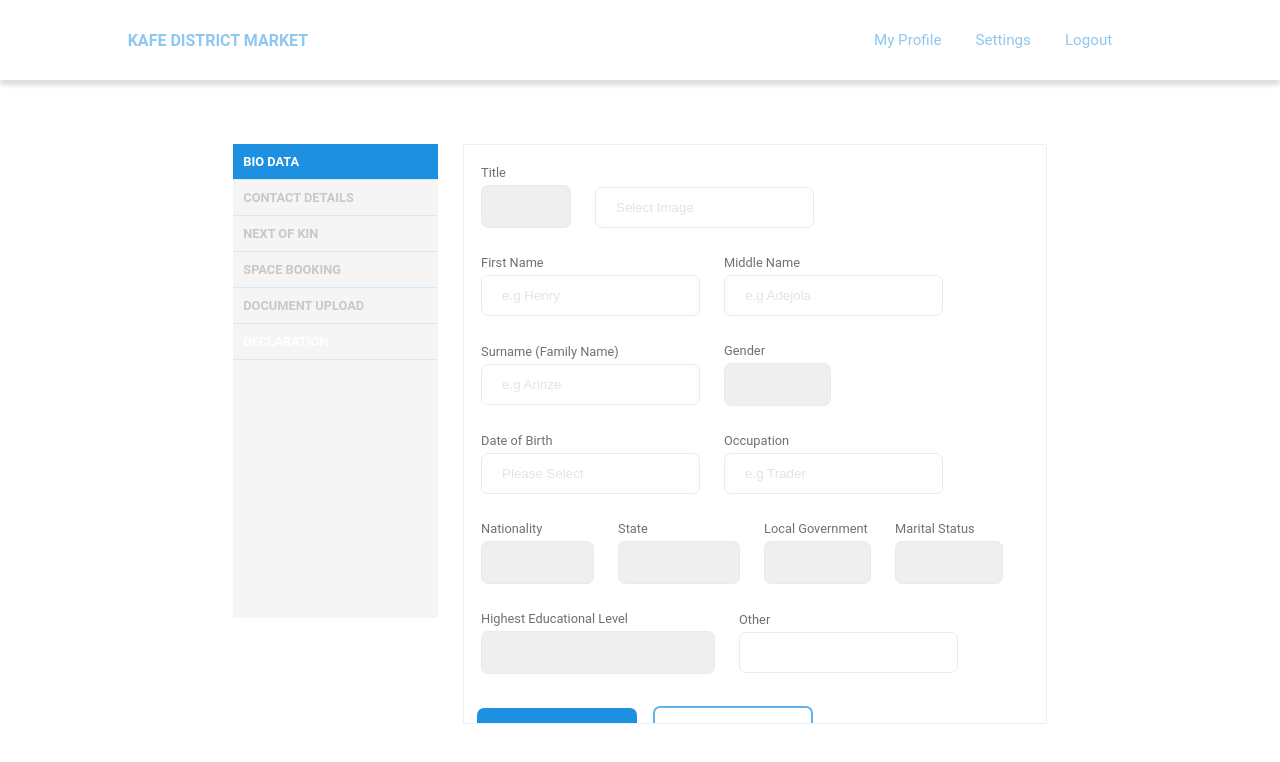
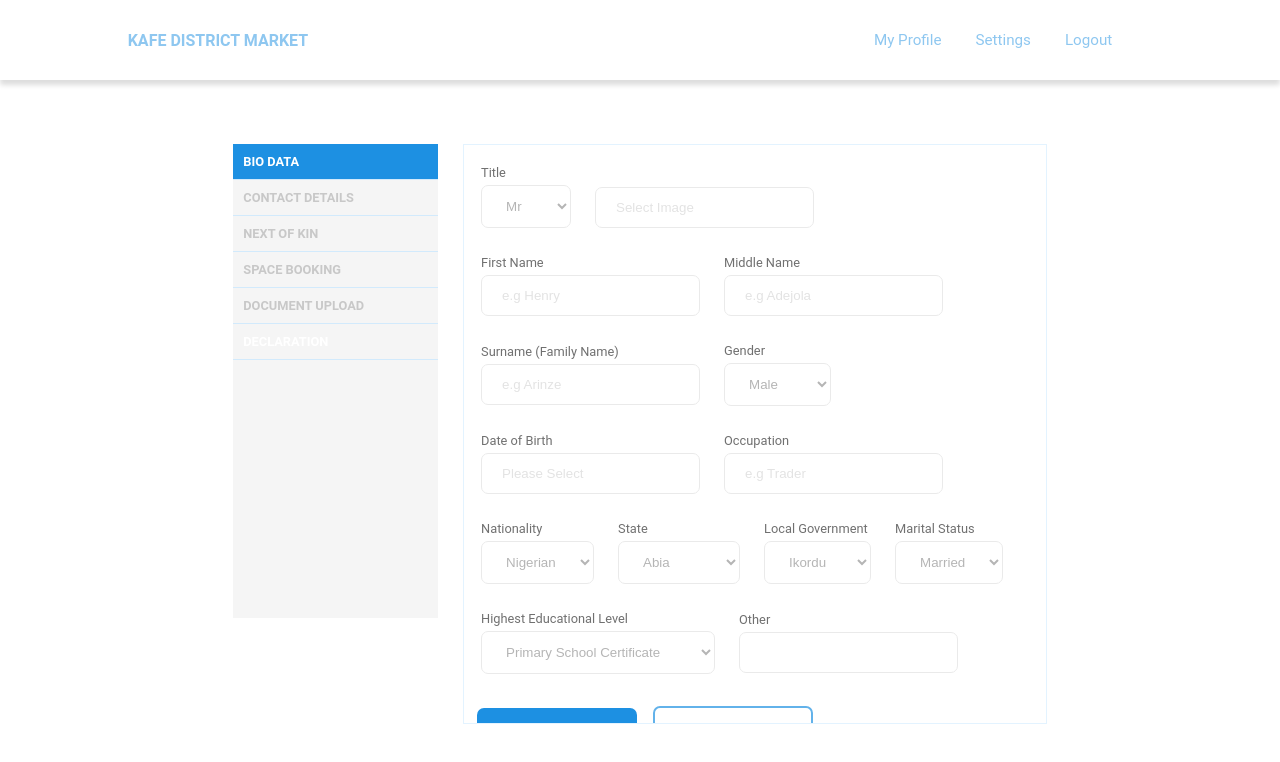
Before and after one commit to Yisola/Kafe-distric-market, a plain HTML site: page page3.html in a window 1280 px wide. Drawn offline with Linux system fonts and the light colour scheme.

Commit message:
select color

```diff
--- a/page3style.css
+++ b/page3style.css
@@ -89,7 +89,8 @@ input:active {
 
 select {
     padding: 12px 20px ;
-    color: transparent;
+    color: #b5b5b5;
+    background-color: #fff;
     outline: none;
     width: 100%;
 
```
